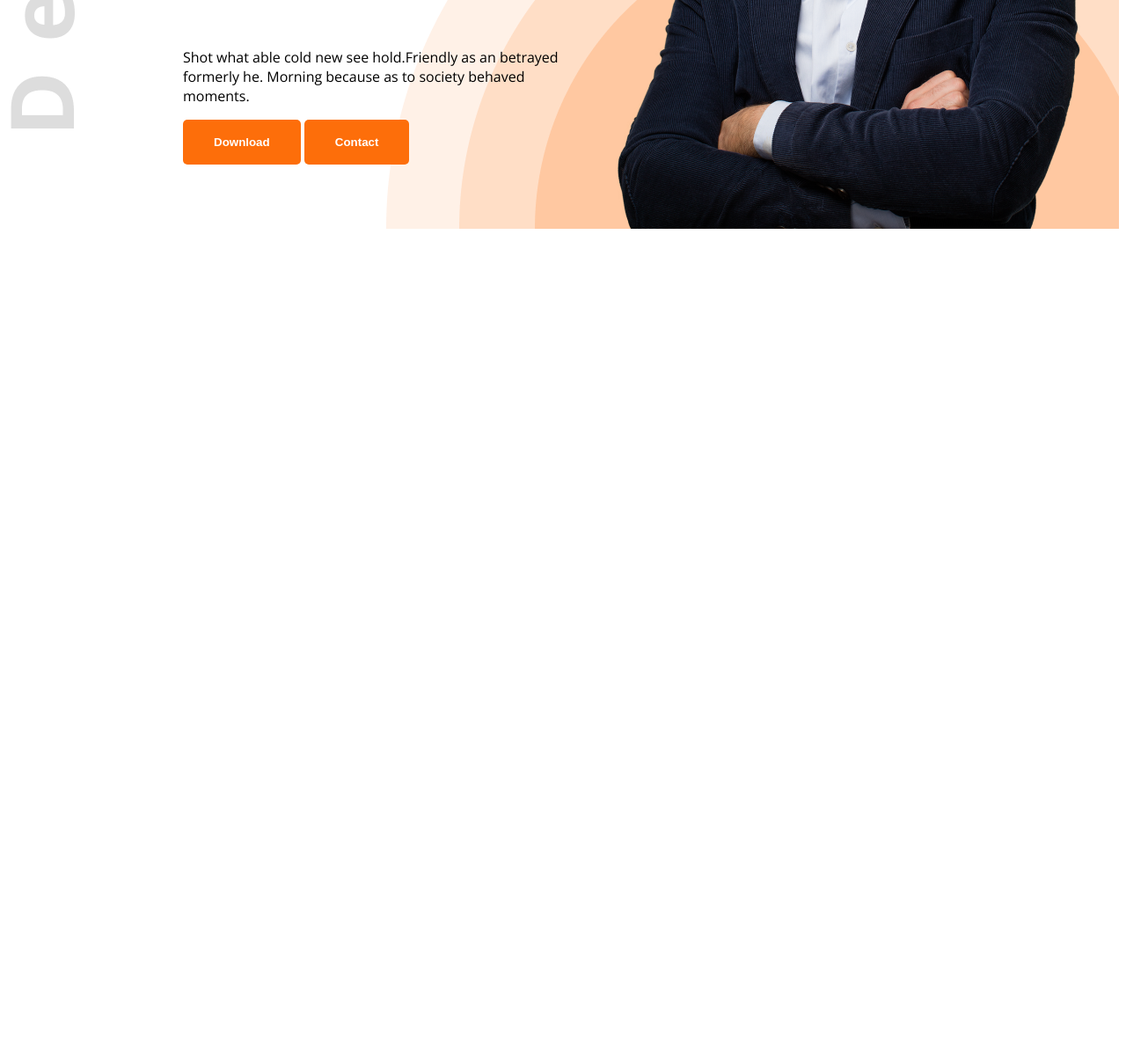
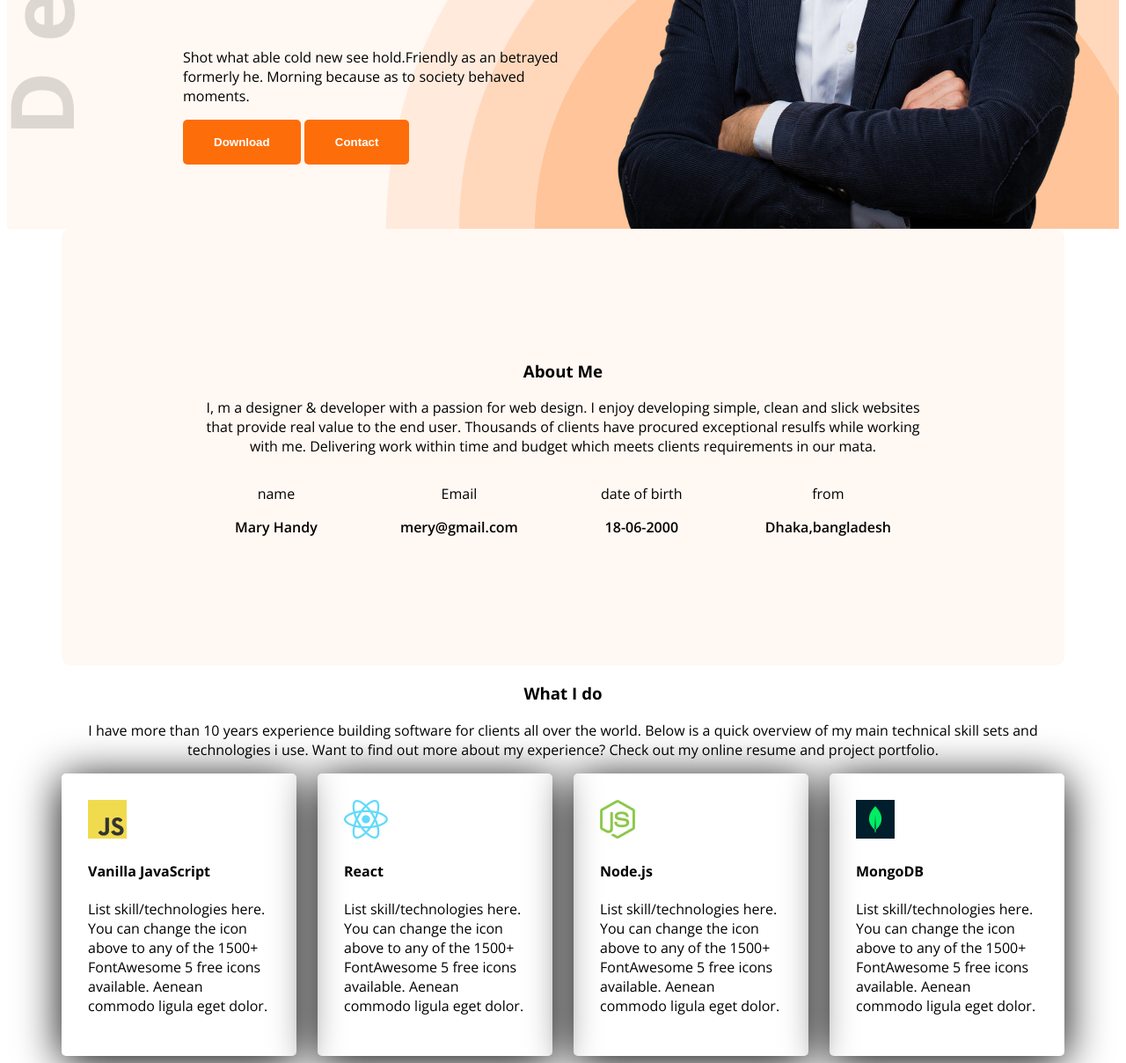
Before and after one commit to mustafijar/web-developer-portfolio, a plain HTML site: page index.html in a window 1280 px wide. Shown: the part 667-1875 px from the top of the page at 88% size. Before the commit the page ends 935 px from the top, so only its background shows below. Drawn offline with nearby package versions, Linux system fonts and the light colour scheme.

Commit message:
added skills

```diff
--- a/index.html
+++ b/index.html
@@ -11,7 +11,7 @@
     <title>web developer porfolio </title>
 </head>
 <body class="open-sans-normal">
-    <header class="header">
+    <header class="header secondary-bg">
         <nav>
         <h3 class="nav-title">Me<span class="text-primary">r</span>y</h3>
            <ul>
@@ -39,6 +39,71 @@
 
     </header>
     <main>
+        <section class="about secondary-bg">
+          <h3 class="section-title">About Me</h3>
+          <p class="section-description">
+            I, m a designer & developer with a passion for web design. I enjoy developing simple, clean and slick websites that provide real value to the end user. Thousands of clients have procured exceptional resulfs while working with me. Delivering work within time and budget which meets clients requirements in our mata.
+
+          </p>
+          <div class="about-items">
+          <!-- .about-item*4>p.item-title+p.item-description -->
+           <div class="about-item">
+            <p class="item-title">name</p>
+            <p class="item-description">Mary Handy</p>
+           </div>
+           <div class="about-item">
+            <p class="item-title">Email</p>
+            <p class="item-description">mery@gmail.com</p>
+           </div>
+           <div class="about-item">
+            <p class="item-title">date of birth</p>
+            <p class="item-description">18-06-2000</p>
+           </div>
+           <div class="about-item">
+            <p class="item-title">from</p>
+            <p class="item-description">Dhaka,bangladesh</p>
+           </div>
+
+
+          </div>
+        </section>
+        <section class="skills">
+            <h3 class="section-title text-center">What I do</h3>
+            <p class="section-description text-center">
+                I have more than 10 years experience building software for clients all over the world. Below is a quick overview of my main technical skill sets and technologies i use. Want to find out more about my experience? Check out my online resume and project portfolio.
+            </p>
+            <div class="skills-container">
+
+          <!-- .skill*4>img+h4.skill-title+p.skill-description -->
+           <div class="skill">
+            <img src="images/icons/js.png" alt="">
+            <h4 class="skill-title">Vanilla JavaScript</h4>
+            <p class="skill-description">List skill/technologies here. You can change the icon above to any of the 1500+ FontAwesome 5 free icons available. Aenean commodo ligula eget dolor.</p>
+           </div>
+           <div class="skill">
+            <img src="images/icons/react.png" alt="">
+            <h4 class="skill-title">React</h4>
+            <p class="skill-description">List skill/technologies here. You can change the icon above to any of the 1500+ FontAwesome 5 free icons available. Aenean commodo ligula eget dolor.</p>
+           </div>
+           <div class="skill">
+            <img src="images/icons/nodejs.png" alt="">
+            <h4 class="skill-title">Node.js</h4>
+            <p class="skill-description">List skill/technologies here. You can change the icon above to any of the 1500+ FontAwesome 5 free icons available. Aenean commodo ligula eget dolor.</p>
+           </div>
+           <div class="skill">
+            <img src="images/icons/mongo.png" alt="">
+            <h4 class="skill-title">MongoDB</h4>
+            <p class="skill-description">List skill/technologies here. You can change the icon above to any of the 1500+ FontAwesome 5 free icons available. Aenean commodo ligula eget dolor.</p>
+           </div>
+
+
+
+
+            </div>
+
+
+
+        </section>
 
     </main>
     <footer>
--- a/styles/portfolio.css
+++ b/styles/portfolio.css
@@ -11,6 +11,13 @@
 background-image: url('../images/developer.png'),url('../images/header_bg.png');
 background-repeat: no-repeat;
 background-position: top left,bottom right;
+
+}
+
+.secondary-bg{
+  background-color: #FFF8F3;
+
+
 
 }
 
@@ -95,3 +102,48 @@ width: 585px;
  max-width: 580px;
 
 }
+/*  about Style */
+.about{
+
+border-radius:10px ;
+padding: 130px 150px;
+  text-align: center;
+
+
+
+}
+.main section{
+  margin-top:130px ;
+  margin-bottom: 130px;
+}
+main{
+  max-width: 1140px;
+  margin: 0 auto;
+
+
+}
+.about-items{
+display: flex;
+justify-content: space-around;
+
+}
+.item-description{
+  font-weight: 600;
+
+}
+.text-center{
+
+ text-align: center;
+
+}
+.skills-container{
+
+  display: flex;
+  gap: 24px;
+}
+.skill{
+
+  padding: 30px;
+  border-radius: 5px;
+box-shadow: 0px 6px 50px 0px black ;
+}
```
